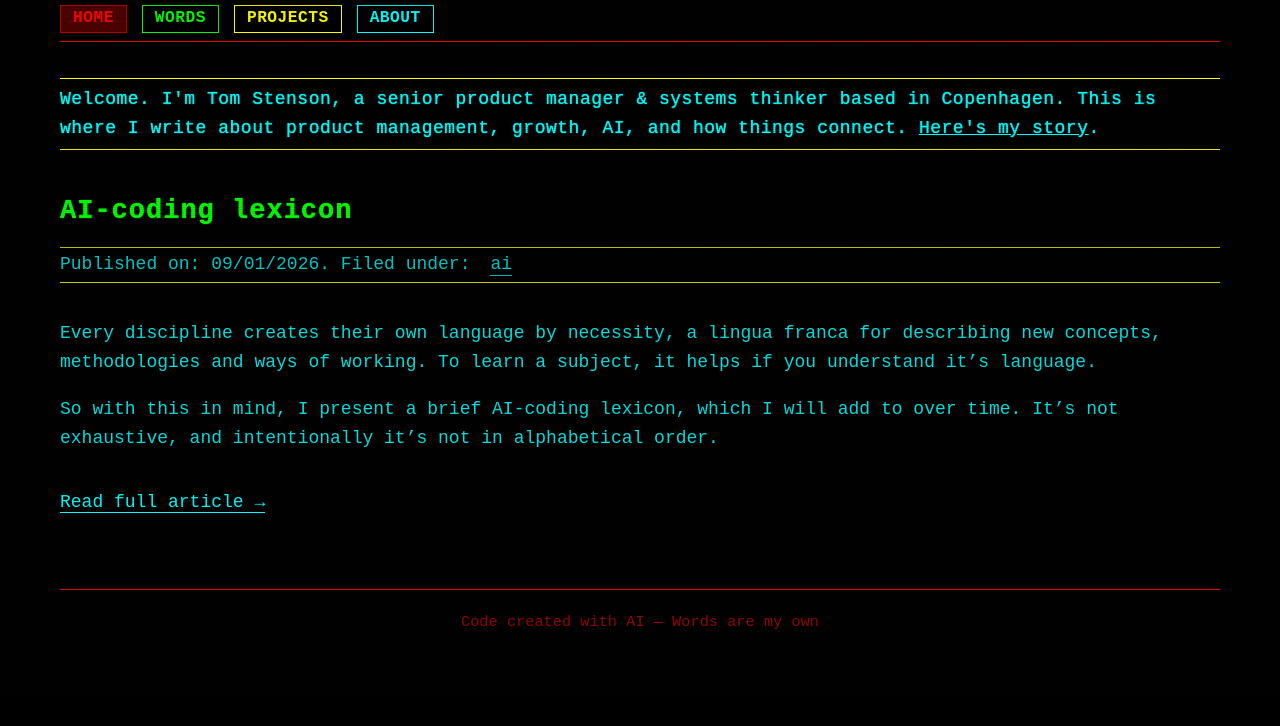
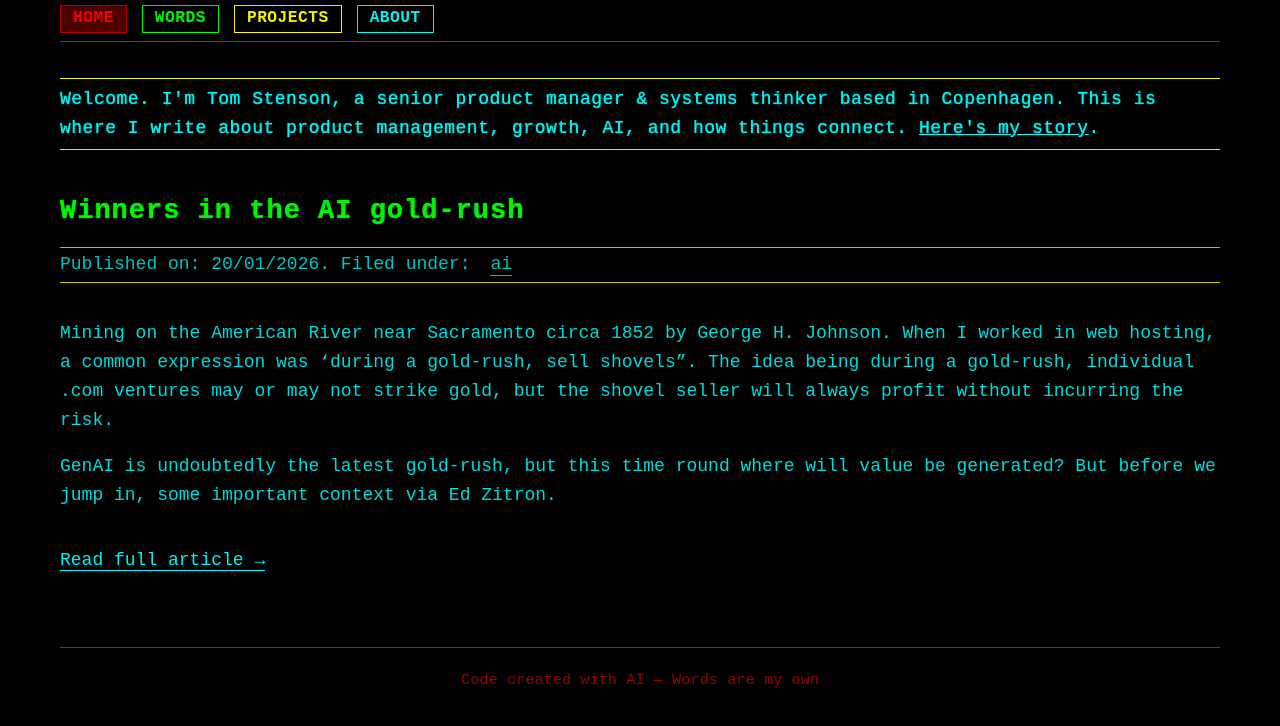
Before and after one commit to sooperT/gdocs-blog, a plain HTML site: page index.html in a window 1280 px wide. Shown: the part 104-830 px from the top of the page. Before the commit the page ends 800 px from the top, so only its background shows below. Drawn offline with Linux system fonts and the light colour scheme.

Commit message:
Publish: ai gold rush
Updated blog post from Google Docs.

🤖 Generated with [Claude Code](https://claude.com/claude-code)

Co-Authored-By: Claude <noreply@anthropic.com>

```diff
--- a/index.html
+++ b/index.html
@@ -36,13 +36,15 @@
 
     <!-- MAIN CONTENT -->
     <main>
-        <h2>AI-coding lexicon</h2>
-        <p class="post-meta">Published on: 09/01/2026. Filed under: <a href="/words/?tag=ai">ai</a></p>
+        <h2>Winners in the AI gold-rush</h2>
+        <p class="post-meta">Published on: 20/01/2026. Filed under: <a href="/words/?tag=ai">ai</a></p>
 
-        <p class="post-excerpt">Every discipline creates their own language by necessity, a lingua franca for describing new concepts, methodologies and ways of working. To learn a subject, it helps if you understand it’s language.</p>
-        <p class="post-excerpt">So with this in mind, I present a brief AI-coding lexicon, which I will add to over time. It’s not exhaustive, and intentionally it’s not in alphabetical order.</p>
+        <p class="post-excerpt">Mining on the American River near Sacramento circa 1852 by George H. Johnson.
 
-        <p class="read-more"><a href="/words/ai-coding-lexicon/">Read full article →</a></p>
+    When I worked in web hosting, a common expression was ‘during a gold-rush, sell shovels”. The idea being during a gold-rush, individual .com ventures may or may not strike gold, but the shovel seller will always profit without incurring the risk.</p>
+        <p class="post-excerpt">GenAI is undoubtedly the latest gold-rush, but this time round where will value be generated? But before we jump in, some important context via Ed Zitron.</p>
+
+        <p class="read-more"><a href="/words/ai-gold-rush/">Read full article →</a></p>
     </main>
 
     <!-- FOOTER -->
```
Also changed, not shown: posts-metadata.json (+12 -12 lines), words/ai-gold-rush/index.html (+1 -1 lines), words/index.html (+4 -4 lines).
